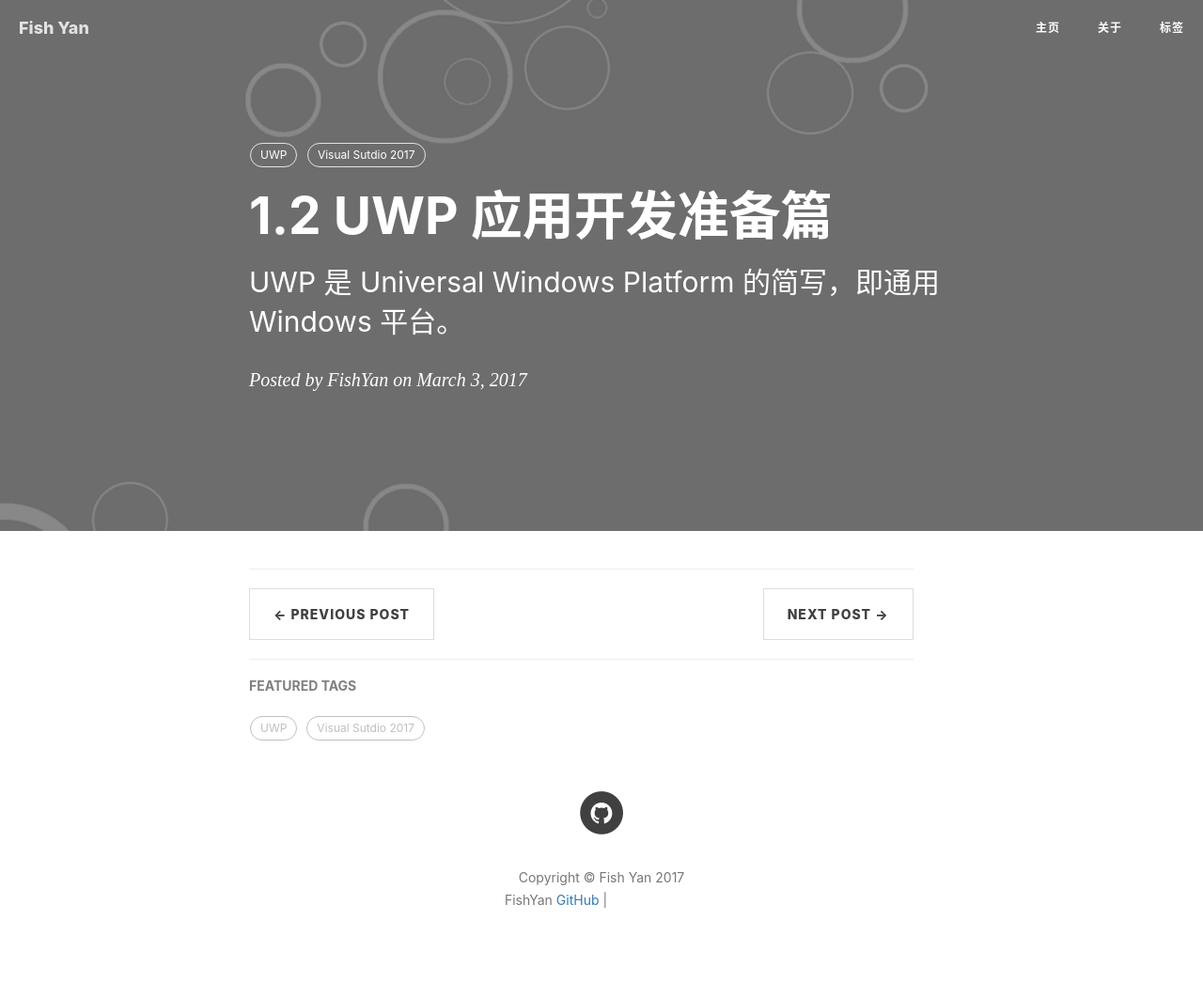
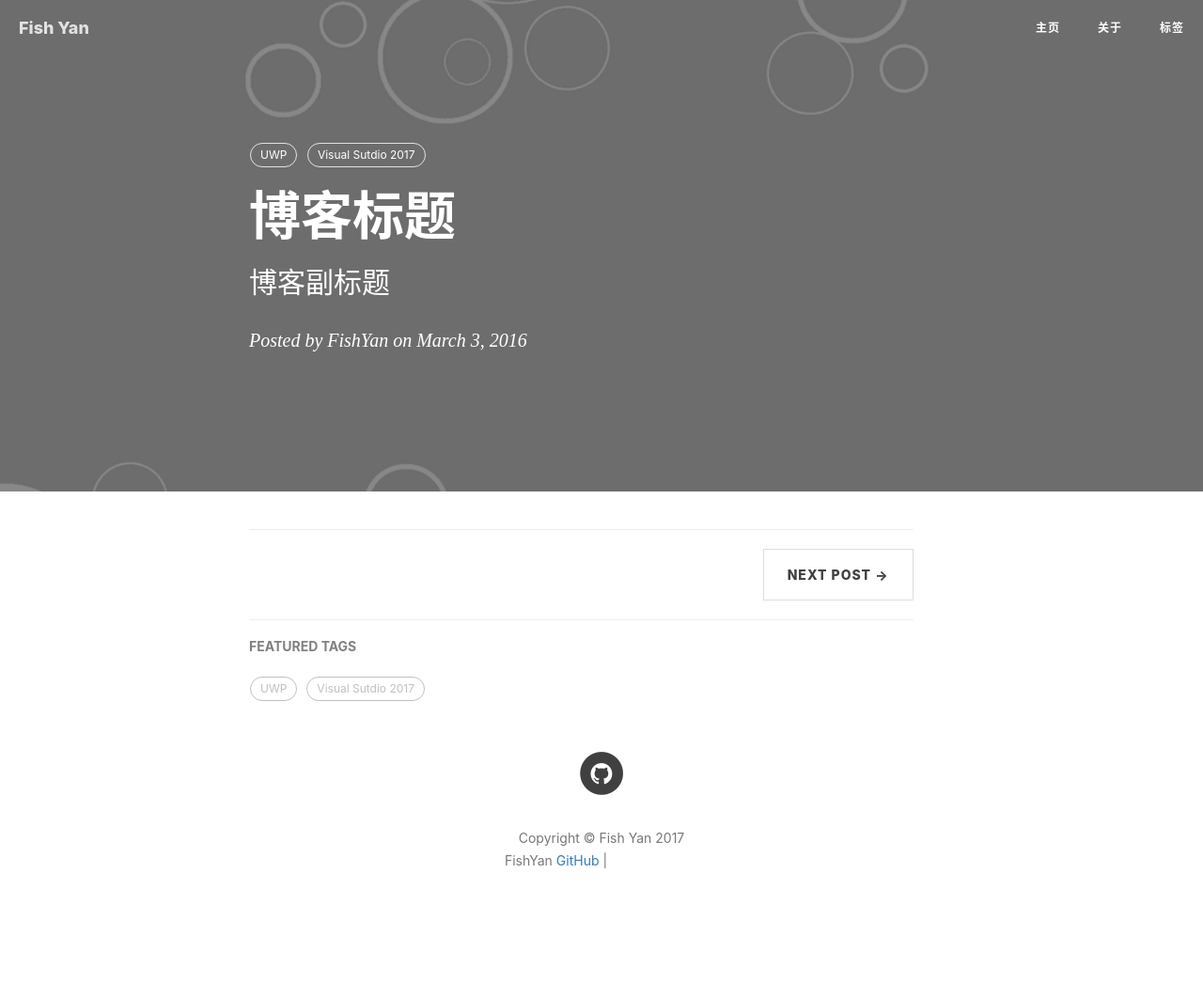
Before and after one commit to fish-yan/fish-yan.github.io, a Jekyll site: the page built from _posts/2016-03-03-模板.markdown, in a window 1280 px wide. Shown: the whole page at 94% size. Built offline with Jekyll 4.4.1, drawn with Linux system fonts in a browser that asks for light colours; nearby versions of some CDN libraries; comment, search, counter and statistics services are not loaded; after the commit the page ends 1020 px from its top, so only the background shows below that; grey boxes are pictures that could not be loaded.

Commit message:
cahnge model configure

```diff
--- a/_posts/2016-03-03-模板.markdown
+++ b/_posts/2016-03-03-模板.markdown
@@ -1,8 +1,8 @@
 ---
 layout:     post
-title:      "1.2 UWP 应用开发准备篇 "
-subtitle:   " UWP 是 Universal Windows Platform 的简写，即通用 Windows 平台。"
-date:       2017-03-03 22:00:00
+title:      "博客标题"
+subtitle:   "博客副标题"
+date:       2016-03-03 22:00:00
 author:     "FishYan"
 header-img: "img/blog-header.png"
 tags:
```
